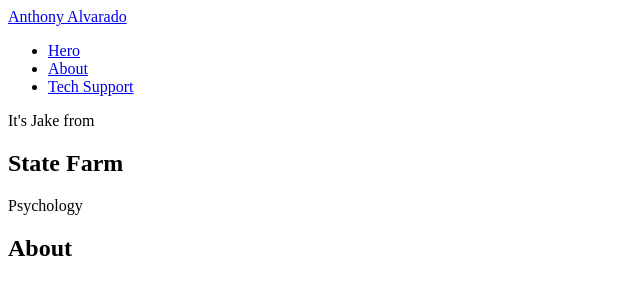
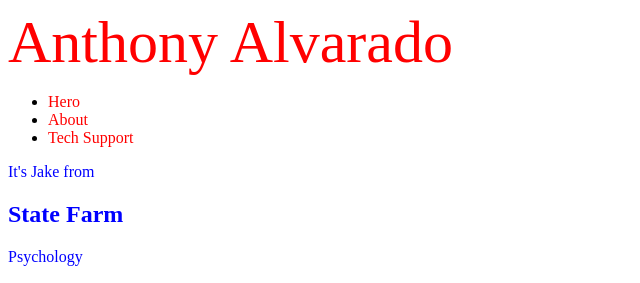
Before and after one commit to Chony25/Trace-Camp, a website: page Anthony/index.html in a window 1280 px wide. Shown: the top 283 px of the page, without its empty margins (0-640 px from the left). Drawn offline with Linux system fonts and the light colour scheme.

Commit message:
added more code

```diff
--- a/Anthony/index.html
+++ b/Anthony/index.html
@@ -4,10 +4,11 @@
   <title>Anthony Alvarado</title>
   <meta charset= "Utf-8" />
   <meta name="viewport" content= "width=device-width, initial-scale=1.0" />
+<link rel="stylesheet" href="style.css">
 </head>
 <body id="top">
-      <header>
-        <a href="#top"> Anthony Alvarado</a>
+  <header>
+        <a href="#top" class="top"> Anthony Alvarado</a>
           <nav>
               <ul>
                 <li>
@@ -43,7 +44,7 @@
               <p>Programming cool</p>
             </li>
             <li>
-              <img />
+              <img source= "Taco.jpg"/>
               <h3>Taco Tuesday</h3>
               <p>Taco so good</p>
             </li>
--- /dev/null
+++ b/Anthony/style.css
@@ -0,0 +1,10 @@
+a {
+    color: red;
+    text-decoration: none ;
+  }
+  .top{
+    font-size: 60px;
+  }
+  #hero {
+    color: blue
+  }
```
Also changed, not shown: 1 other file.
